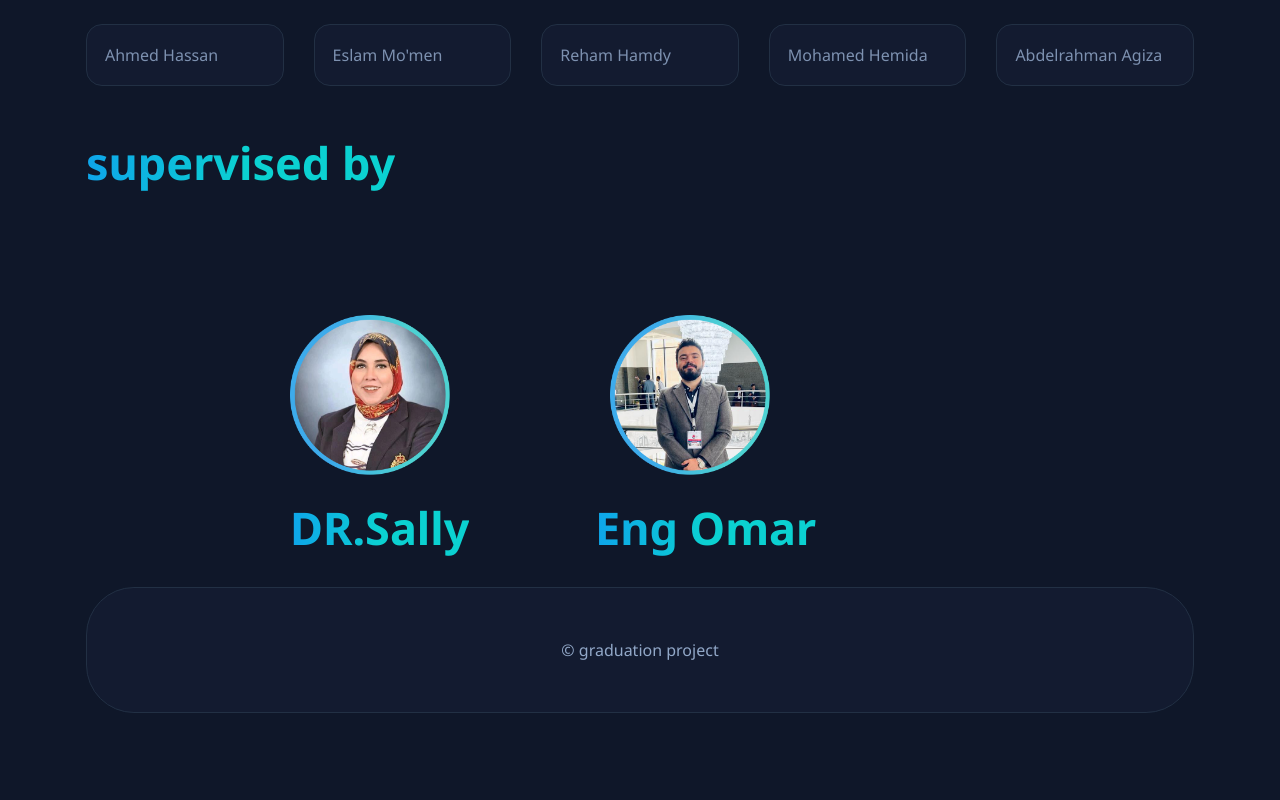
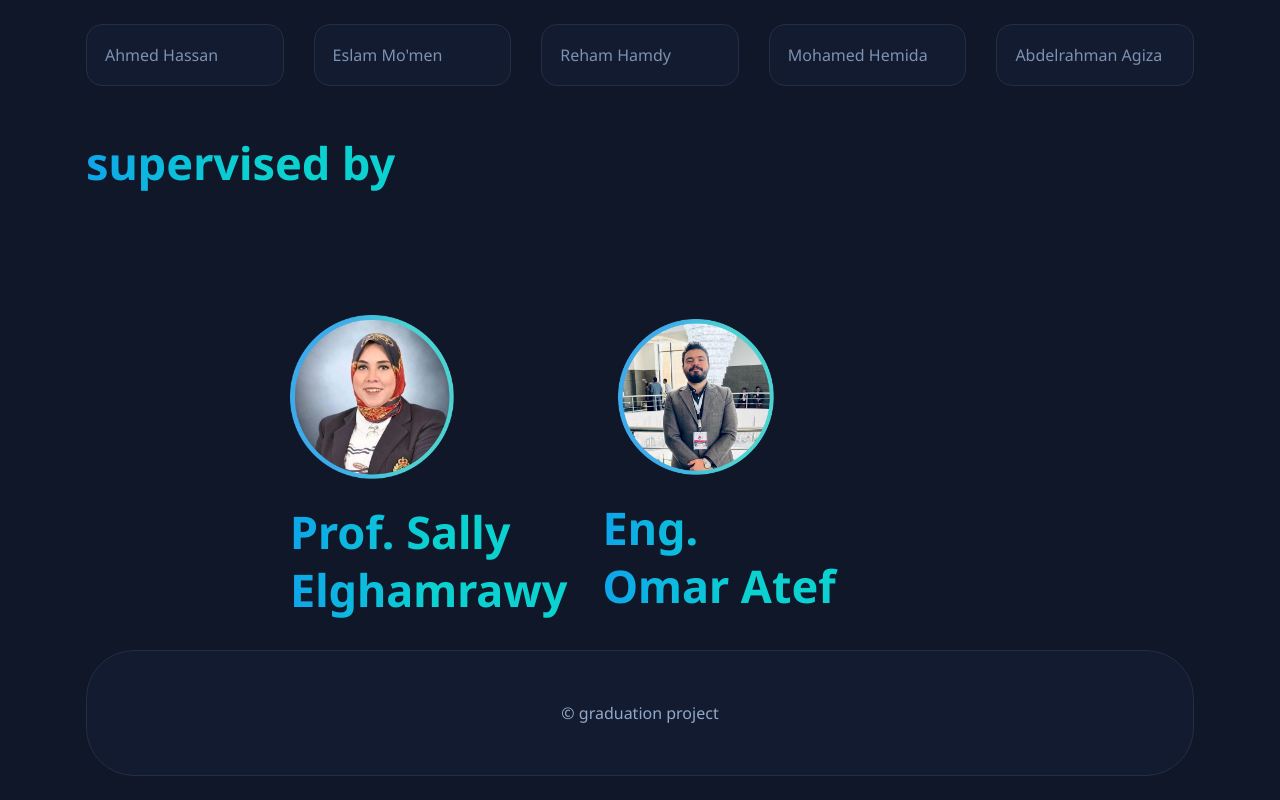
Before and after one commit to medoom0/medoom0.github.io, a plain HTML site: page index.html in a window 1280 px wide. Shown: the part 1823-2623 px from the top of the page. Before the commit the page ends 2560 px from the top, so only its background shows below. Drawn offline with nearby package versions, Linux system fonts and the light colour scheme.

Commit message:
Update index.html

```diff
--- a/index.html
+++ b/index.html
@@ -251,14 +251,14 @@
           <img src="./assets/images/dr1.png" alt="Image 1" class="rounded-image">
           <br>
           <h2 class="headline headline-2 section-title" id="tag-label" style="margin-left: 50px;">
-            <span class="span">DR.Sally </span>
+            <span class="span">Prof. Sally Elghamrawy </span>
           </h2>
         </div>
         <div class="image-wrapper">
           <img src="./assets/images/dr2.png" alt="Image 2" class="rounded-image">
           <br>
           <h2 class="headline headline-2 section-title" id="tag-label" style="margin-left: 35px;">
-            <span class="span">Eng Omar </span>
+            <span class="span">Eng. Omar Atef </span>
           </h2>
         </div>
       </div>
```
